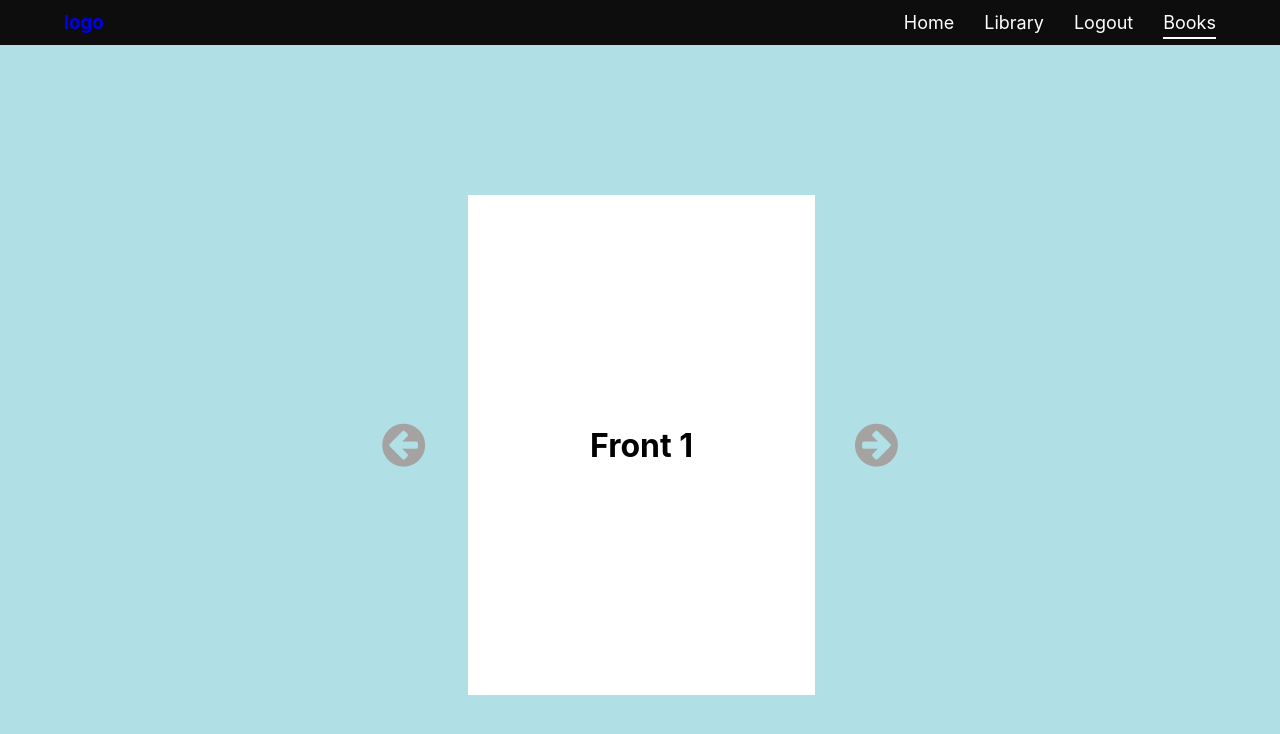
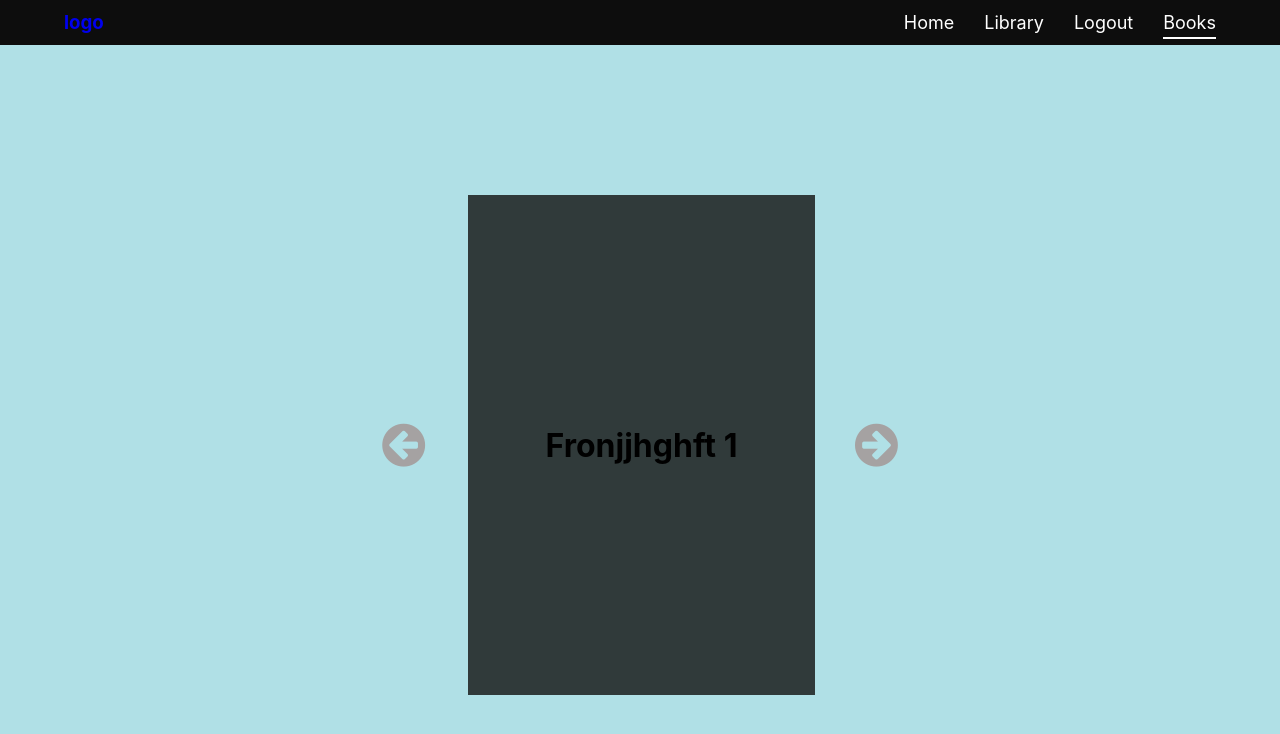
Before and after one commit to chovatiya-utsav/Book-management-project, a React (Create React App) app in the folder frontend/: page /BookDisplay in a window 1280 px wide. Shown: the top 734 px of the page. Built offline with nearby package versions, Linux system fonts and the light colour scheme; sample sign-in values are in the browser's storage.

Commit message:
backend file delete

```diff
--- a/frontend/src/componet/pages/BookDisplay.jsx
+++ b/frontend/src/componet/pages/BookDisplay.jsx
@@ -40,8 +40,8 @@ const BookDisplay = () => {
                 {[1, 2, 3].map((page) => (
                     <div key={page} id={`${frontPageDisplay === page ? "p1" : "p2"}`} className={`page ${flippedPages >= page ? "flipped" : ""}`}>
                         <div className="front">
-                            <div className="front-content">
-                                <h1>Front {page}
+                            <div className={`front-content ${flippedPages === 0 ? "Book_Cover" : ""}`}>
+                                <h1>Fronjjhghft {page}
                                 </h1>
                             </div>
                         </div>
--- a/frontend/src/styles/pages_styles/BookDisplay.css
+++ b/frontend/src/styles/pages_styles/BookDisplay.css
@@ -37,7 +37,7 @@
     top: 0;
     left: 0;
     transform-origin: left;
-    transition: transform 0.5s;
+    transition: transform 0.5s ease-in;
 }
 
 
@@ -111,3 +111,7 @@
 .next_button_move {
     transform: translatex(180px);
 }
+
+.Book_Cover{
+    background-color: rgb(48, 58, 58);
+}
```
Also changed, not shown: 2 other files (tests, documents, lock files or other folders).
